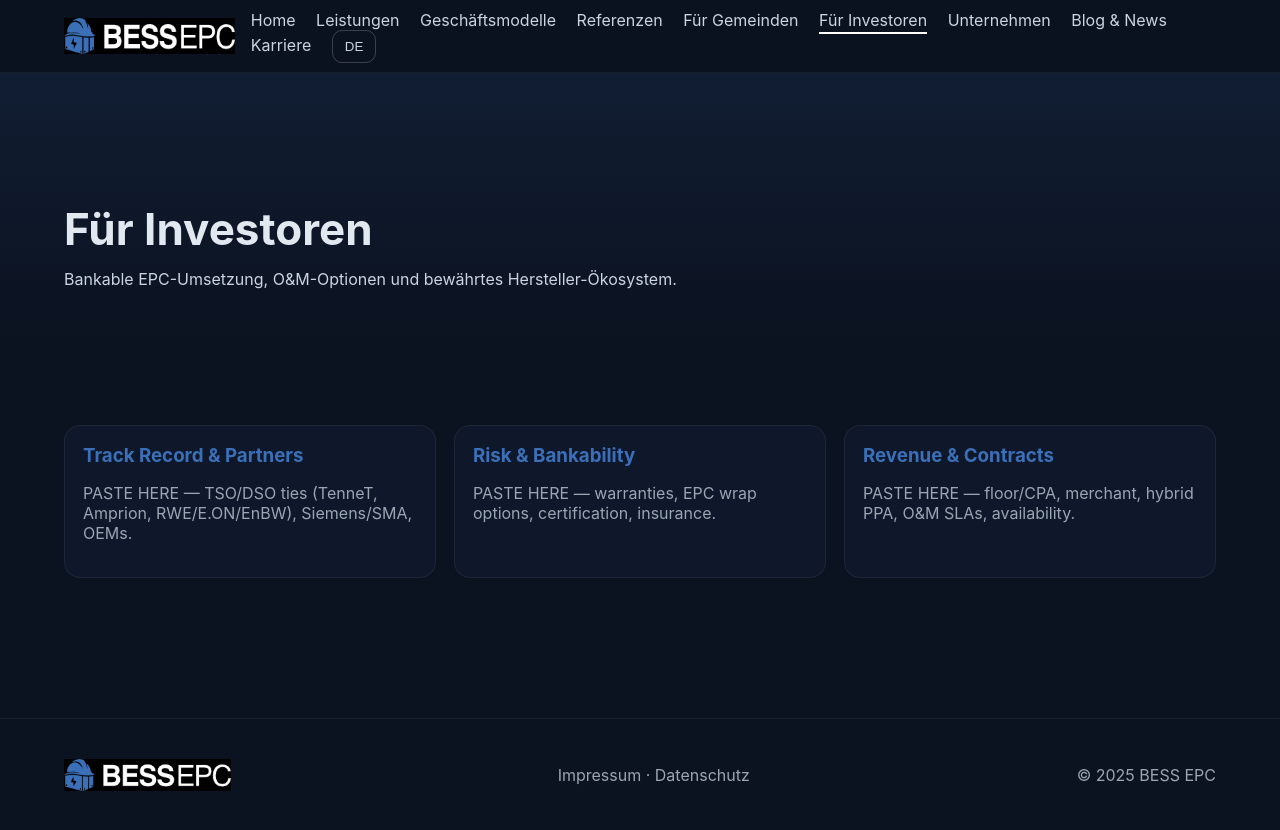
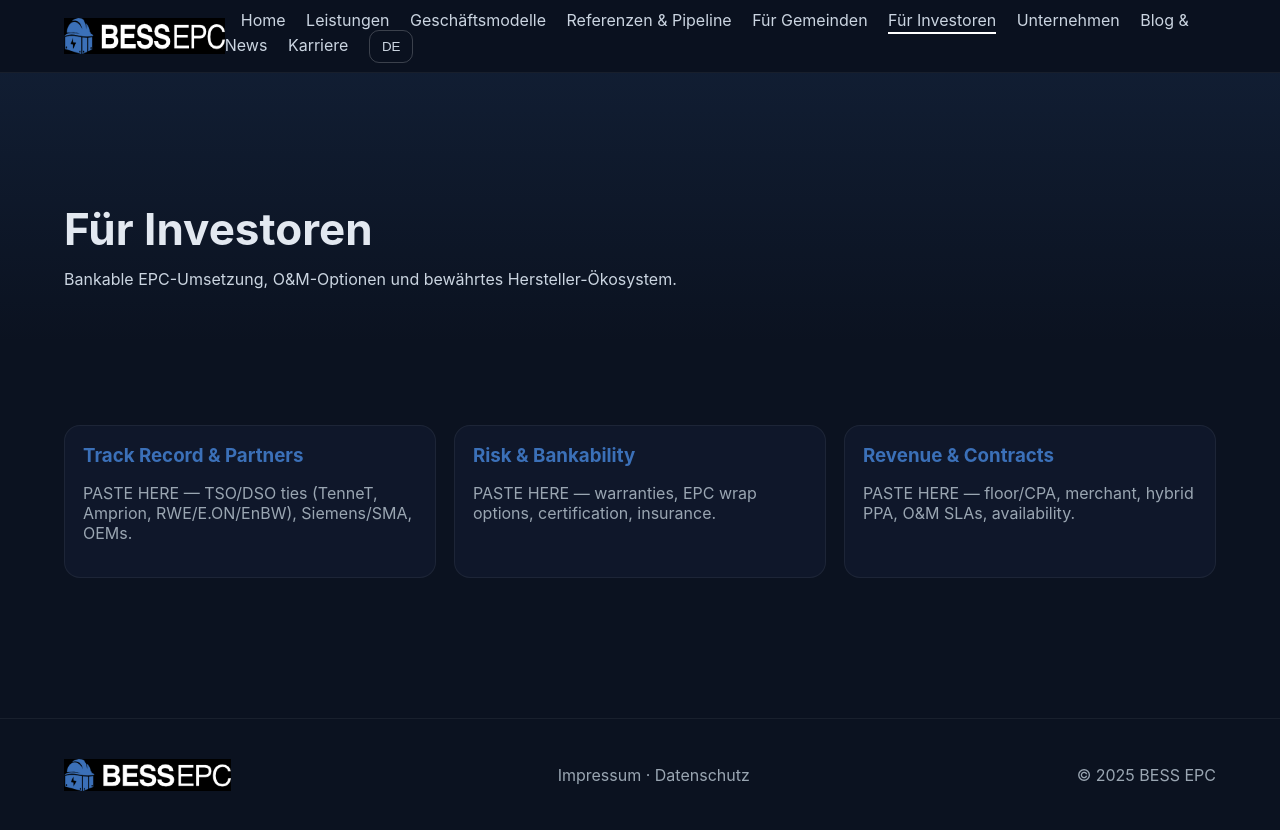
Before and after one commit to Mohsen-Tabrizi/BESS-EPC-V2, a plain HTML site: page investors.html in a window 1280 px wide. Drawn offline with Linux system fonts and the light colour scheme.

Commit message:
Update investors.html

```diff
--- a/investors.html
+++ b/investors.html
@@ -13,7 +13,8 @@
       <a href="index.html"           data-en="Home"               data-de="Home"></a>
       <a href="services.html"        data-en="Services"           data-de="Leistungen"></a>
       <a href="business-models.html" data-en="Business Models"    data-de="Geschäftsmodelle"></a>
-      <a href="references.html"      data-en="References"         data-de="Referenzen"></a>
+
+      <a href="index.html#projects" data-en="References &amp; Pipeline" data-de="Referenzen &amp; Pipeline"></a>
       <a href="municipalities.html"  data-en="For Municipalities" data-de="Für Gemeinden"></a>
       <a href="investors.html"       class="active" data-en="For Investors" data-de="Für Investoren"></a>
       <a href="company.html"         data-en="Company"            data-de="Unternehmen"></a>
```
